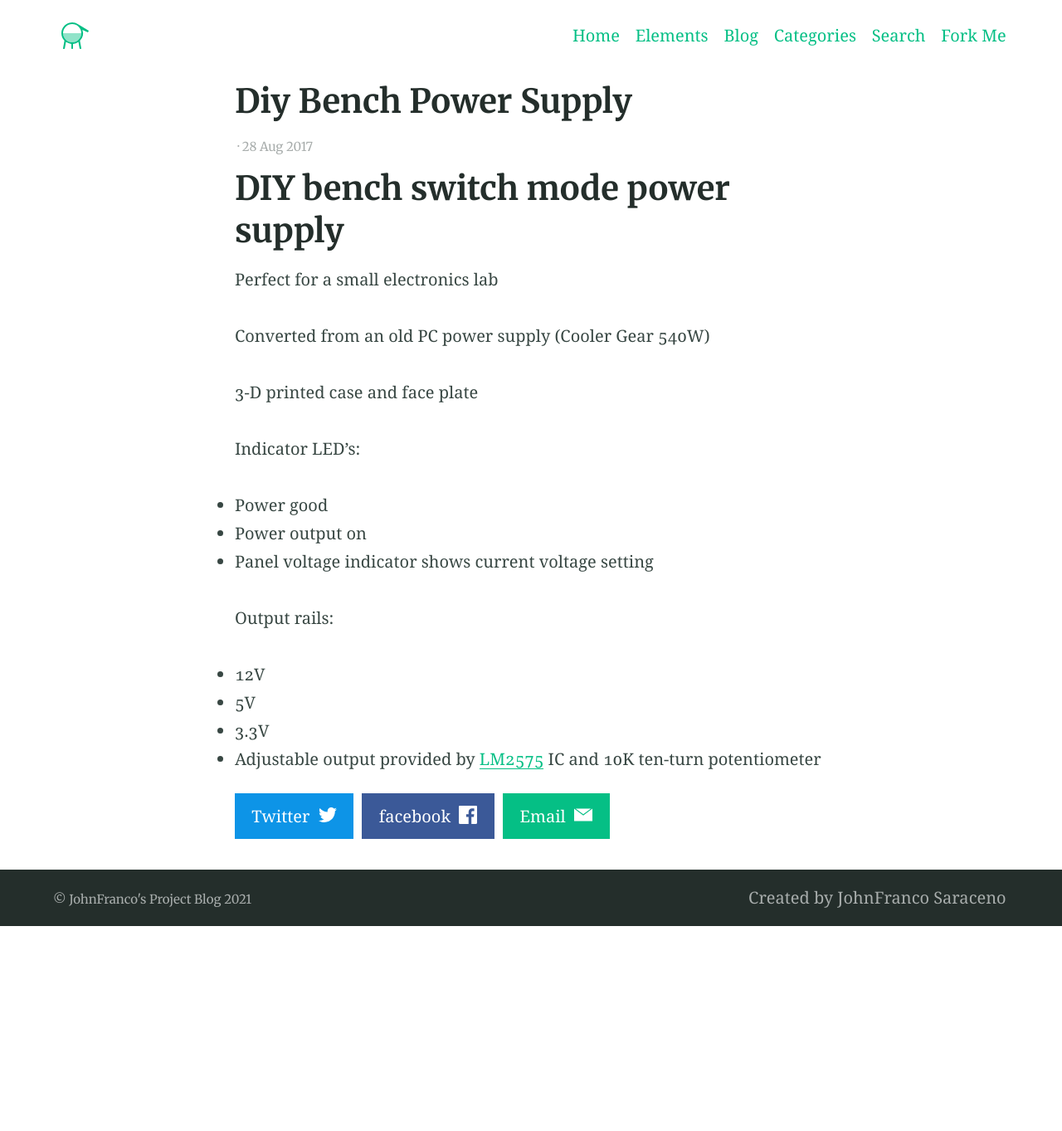
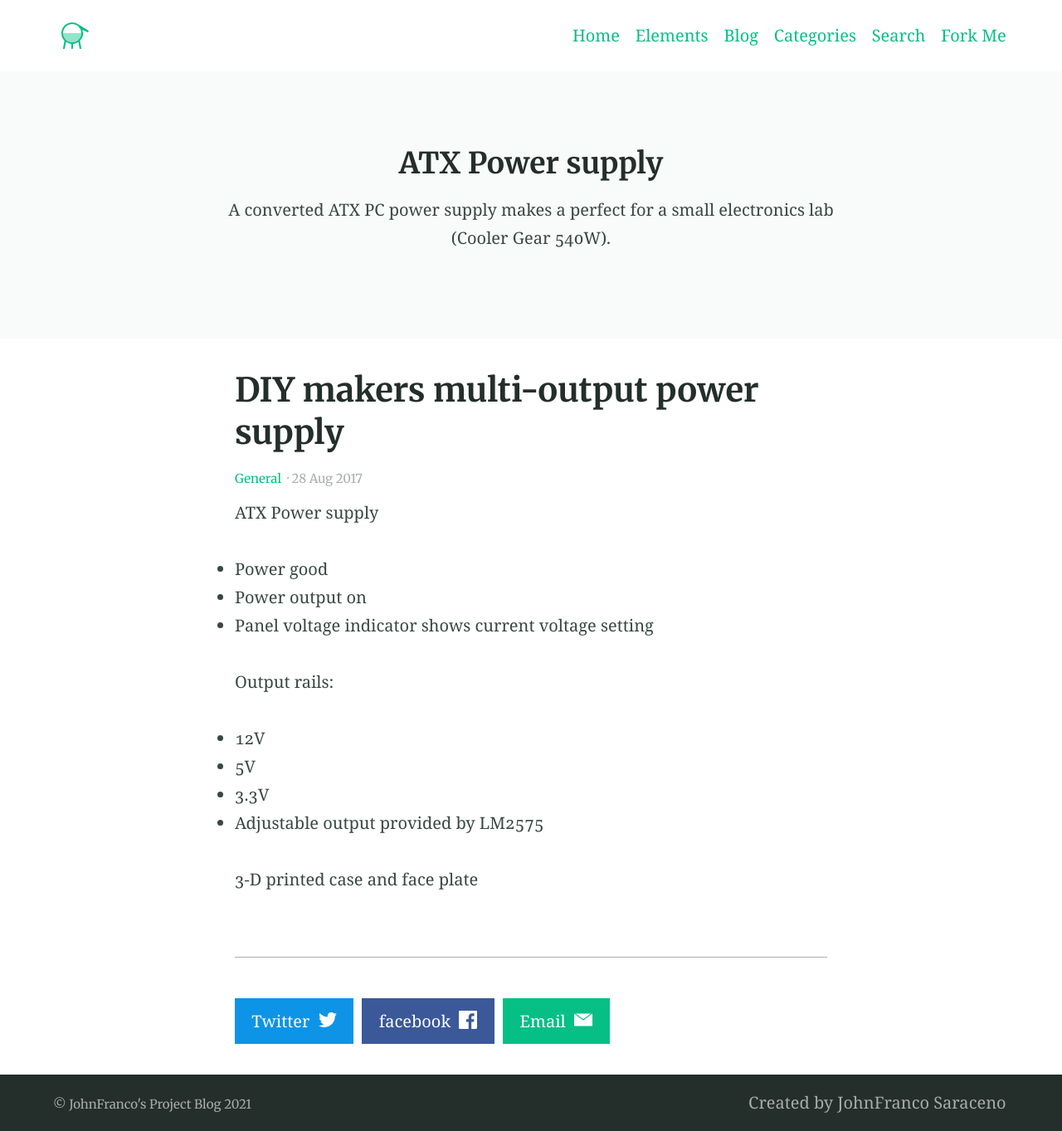
Before and after one commit to OneGneissGuy/OneGneissGuy.github.io, a Jekyll site: the page built from _posts/2017-08-28-DIY-Bench-power-supply.markdown, in a window 1280 px wide. Shown: the whole page at 83% size. Built offline with Jekyll 4.4.1, drawn with Linux system fonts in a browser that asks for light colours; before the commit the page ends 1116 px from its top, so only the background shows below that.

Commit message:
update blog format

```diff
--- a/_posts/2017-07-17-parts-from-printer.markdown
+++ /dev/null
@@ -1 +0,0 @@
-## Inkjet printer teardown
--- a/_posts/2017-08-28-DIY-Bench-power-supply.markdown
+++ b/_posts/2017-08-28-DIY-Bench-power-supply.markdown
@@ -1,18 +1,28 @@
-# DIY bench switch mode power supply
+---
+title:  DIY makers multi-output power supply
+categories:
+- General
+excerpt: |
+ A used PC power supply is a handy tool for the maker.
+feature_text: |
+  ## ATX Power supply
+  A converted ATX PC power supply makes a perfect for a small electronics lab (Cooler Gear 540W).
+feature_image: [[/images/path/to/atx.jpg|ALT TEXT]]
+image: [[/images/path/to/atx.jpg|ALT TEXT]]
+---
 
-Perfect for a small electronics lab
+ATX Power supply
 
-Converted from an old PC power supply (Cooler Gear 540W)
+ * Power good
+ * Power output on
+ * Panel voltage indicator shows current voltage setting
 
-3-D printed case and face plate
+ Output rails:
+ * 12V
+ * 5V
+ * 3.3V
+ * Adjustable output provided by LM2575
 
-Indicator LED's:
-* Power good
-* Power output on
-* Panel voltage indicator shows current voltage setting
+ 3-D printed case and face plate
 
-Output rails:
-* 12V
-* 5V
-* 3.3V
-* Adjustable output provided by [LM2575](https://www.google.com/url?sa=t&rct=j&q=&esrc=s&source=web&cd=1&cad=rja&uact=8&ved=0ahUKEwje1_mK4frVAhWpg1QKHQLWBOEQFggmMAA&url=https%3A%2F%2Fwww.onsemi.com%2Fpub%2FCollateral%2FLM2575-D.PDF&usg=AFQjCNEf9RPlkEF0nyT31ucrwklJe19GEg) IC and 10K ten-turn potentiometer
+---
```
Also changed, not shown: _posts/2016-08-27-example-post-one.md (deleted, +0 -14 lines), _posts/2016-08-28-example-post-two.md (deleted, +0 -17 lines), _posts/2017-07-15-RTC-driven-esp8266.markdown (+8 -1 lines), _posts/2017-07-16-cooleroo-shade-hack.markdown (+8 -1 lines), _posts/2017-08-25-RC-fleet-Skywalker-Falcon.md (+9 -0 lines), _posts/2017-08-26-RC-fleet-Machete.md (+9 -0 lines), _posts/2017-08-27-RC-fleet-Electristar.md (+10 -2 lines), images/atx.jpg (added).
